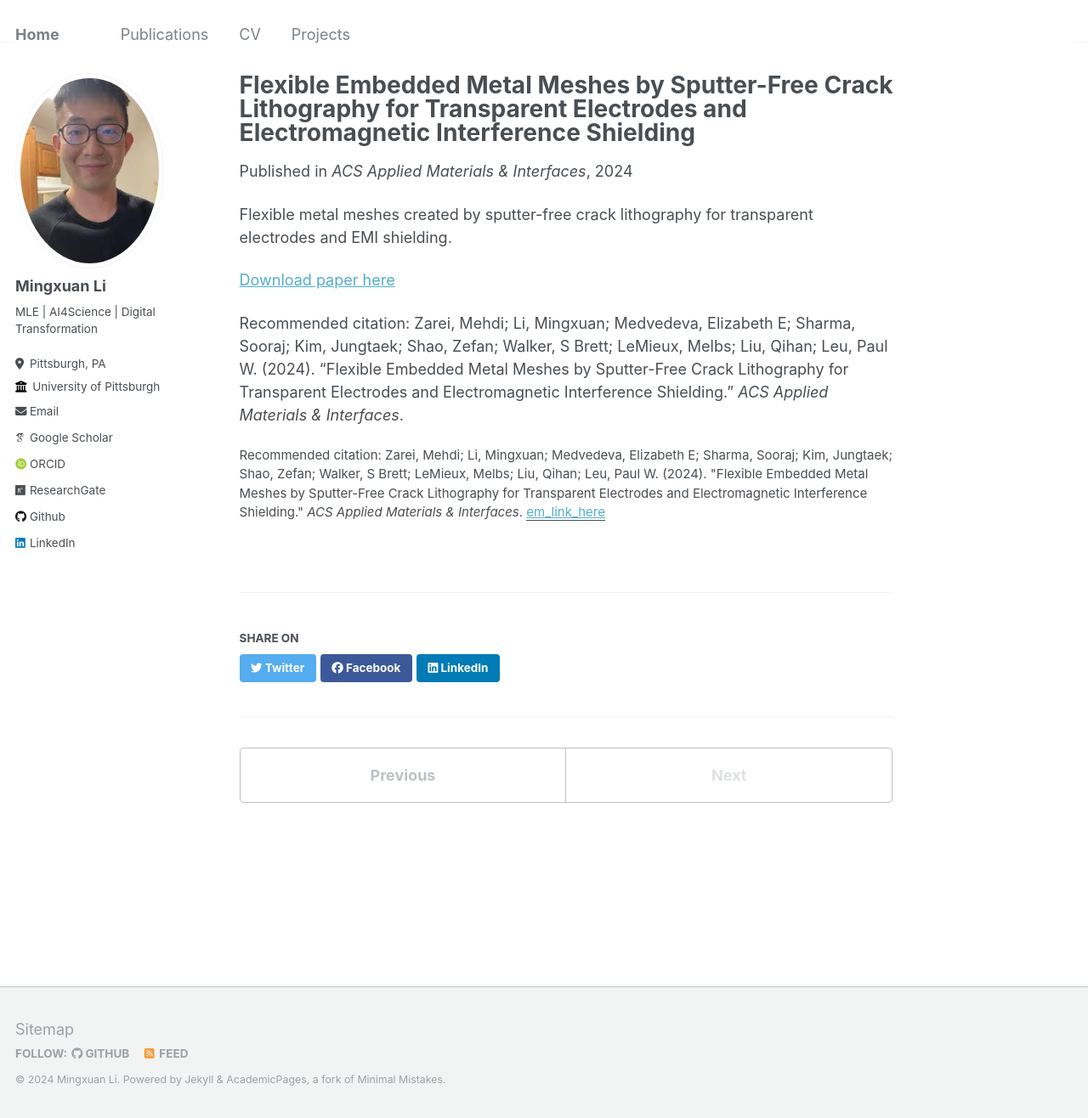
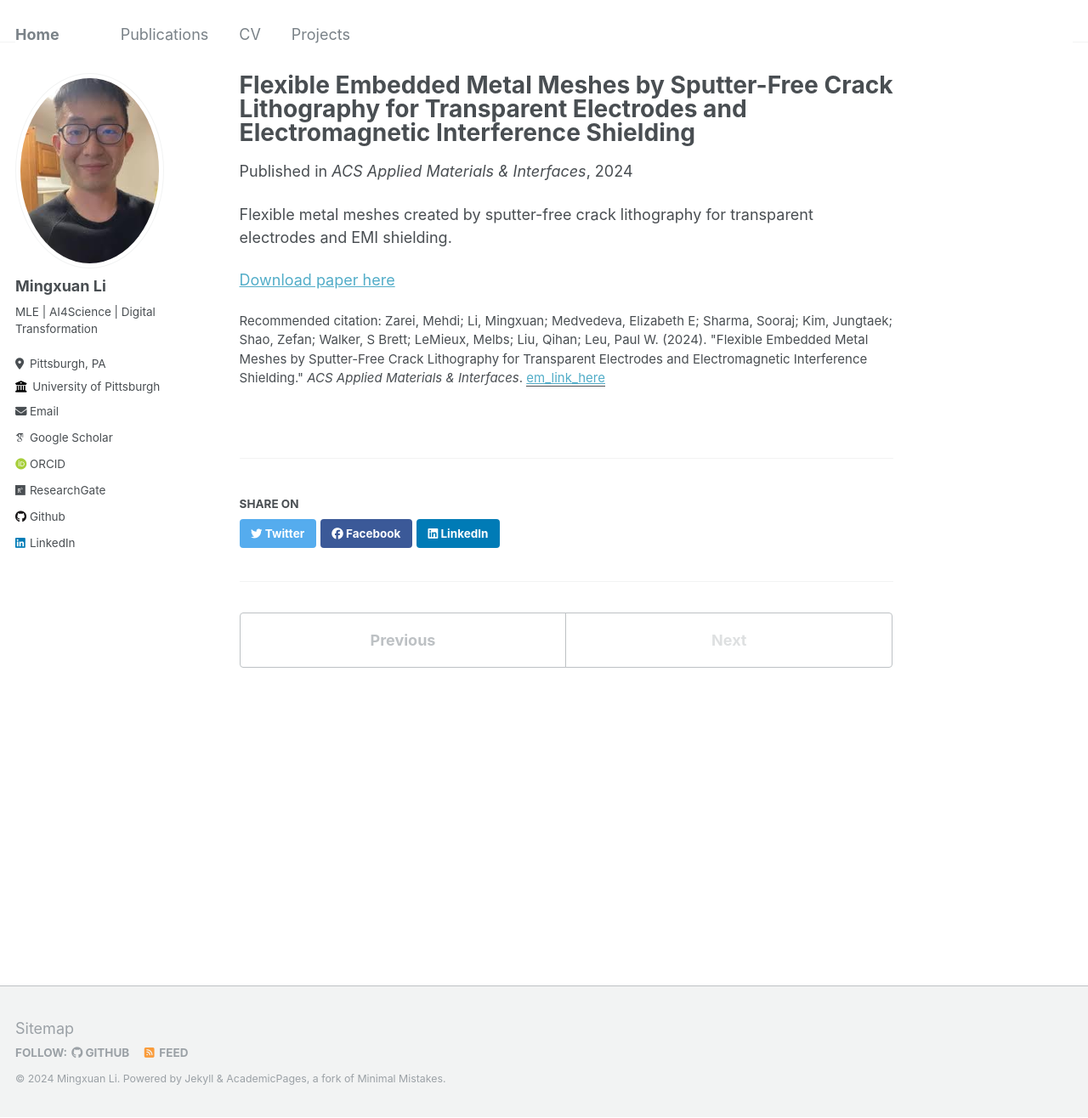
Before and after one commit to Mil152/mil152.github.io, a Jekyll site: the page built from _publications/2024-03-01-flex-metal-meshes-crack-lithography.md, in a window 1280 px wide and 1316 px high. Shown: the whole window at 85% size. Built offline with Jekyll 4.4.1, drawn with Linux system fonts in a browser that asks for light colours; some web fonts are replaced.

Commit message:
Update 2024-03-01-flex-metal-meshes-crack-lithography.md

```diff
--- a/_publications/2024-03-01-flex-metal-meshes-crack-lithography.md
+++ b/_publications/2024-03-01-flex-metal-meshes-crack-lithography.md
@@ -12,4 +12,4 @@ Flexible metal meshes created by sputter-free crack lithography for transparent
 
 [Download paper here](em_link_here)
 
-Recommended citation: Zarei, Mehdi; Li, Mingxuan; Medvedeva, Elizabeth E; Sharma, Sooraj; Kim, Jungtaek; Shao, Zefan; Walker, S Brett; LeMieux, Melbs; Liu, Qihan; Leu, Paul W. (2024). "Flexible Embedded Metal Meshes by Sputter-Free Crack Lithography for Transparent Electrodes and Electromagnetic Interference Shielding." <i>ACS Applied Materials & Interfaces</i>.
+<!-- Recommended citation: Zarei, Mehdi; Li, Mingxuan; Medvedeva, Elizabeth E; Sharma, Sooraj; Kim, Jungtaek; Shao, Zefan; Walker, S Brett; LeMieux, Melbs; Liu, Qihan; Leu, Paul W. (2024). "Flexible Embedded Metal Meshes by Sputter-Free Crack Lithography for Transparent Electrodes and Electromagnetic Interference Shielding." <i>ACS Applied Materials & Interfaces</i>. -->
```
